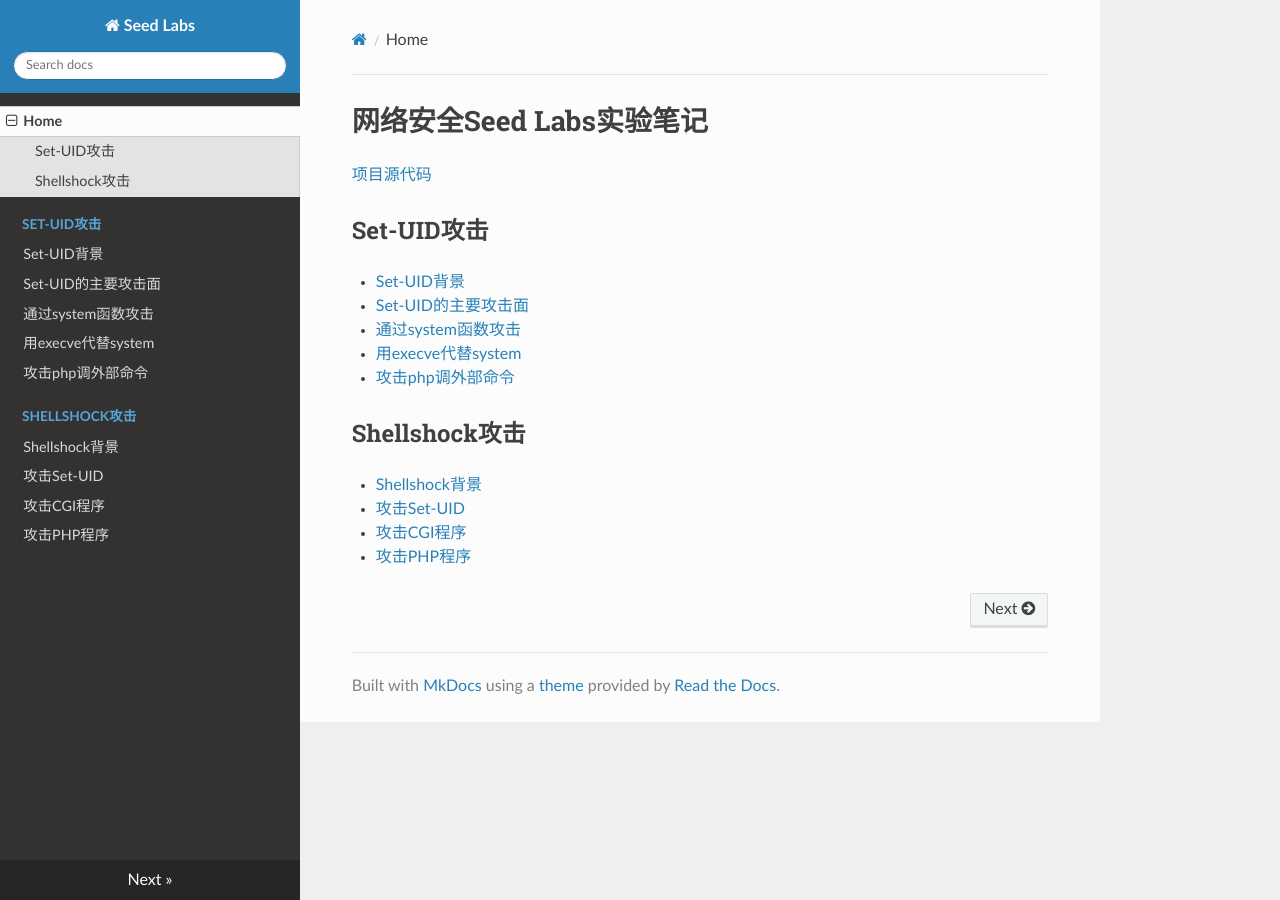
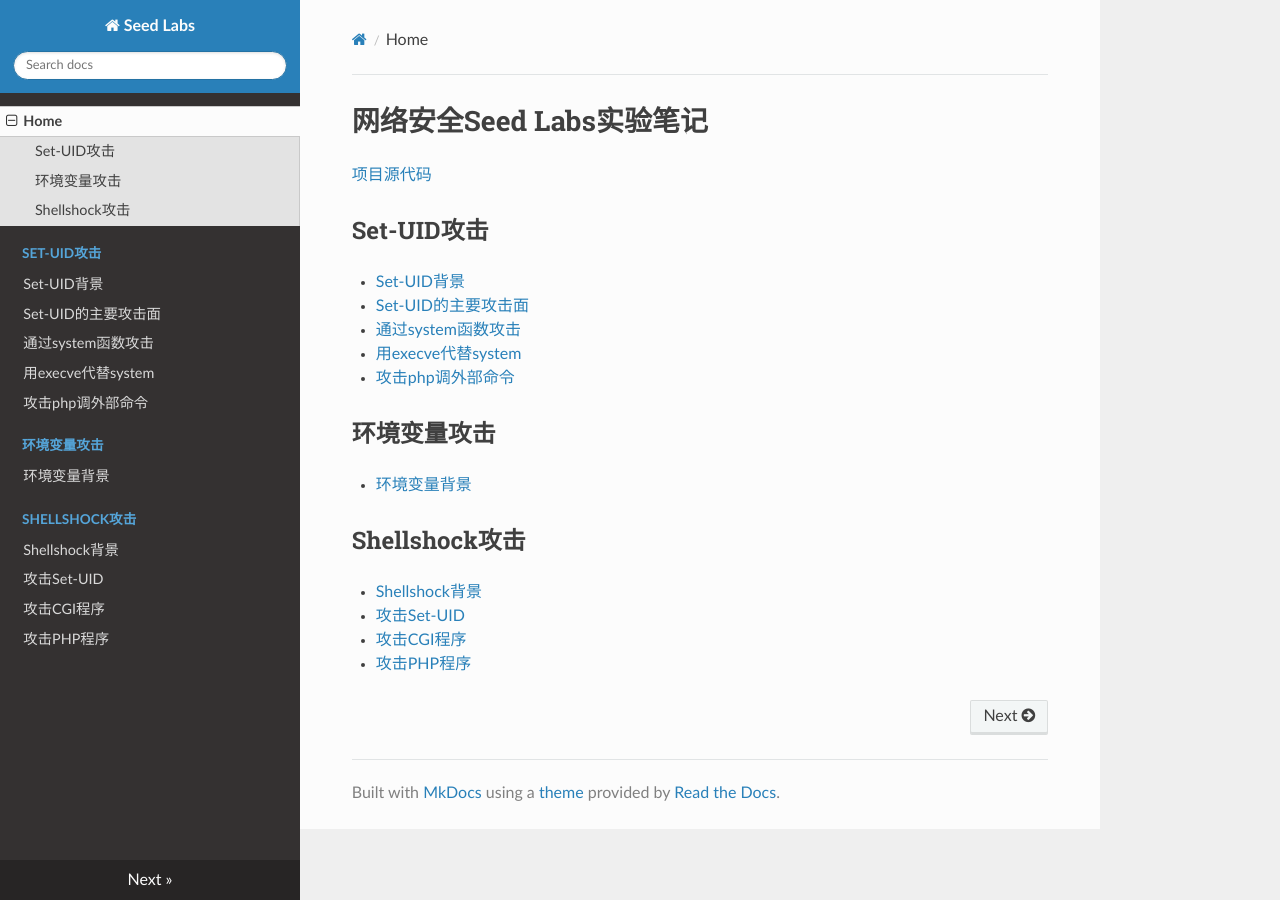
Before and after one commit to cc3213252/note-seed-labs, an MkDocs documentation site: the page built from docs/index.md, in a window 1280 px wide. Built offline with MkDocs 1.6.1, drawn with Linux system fonts in a browser that asks for light colours; nearby versions of some CDN libraries.

Commit message:
环境变量背景

```diff
--- a/docs/index.md
+++ b/docs/index.md
@@ -10,6 +10,10 @@
 * [用execve代替system](./setuid/use-execve.md)
 * [攻击php调外部命令](./setuid/attack-php.md)
 
+## 环境变量攻击
+
+* [环境变量背景](./env/background.md)
+
 ## Shellshock攻击
 
 * [Shellshock背景](./shellshock/background.md)
--- a/mkdocs.yml
+++ b/mkdocs.yml
@@ -7,6 +7,8 @@ nav:
         - 通过system函数攻击: setuid/attack-system.md
         - 用execve代替system: setuid/use-execve.md
         - 攻击php调外部命令: setuid/attack-php.md
+    - 环境变量攻击:
+          - 环境变量背景: env/background.md
     - Shellshock攻击:
         - Shellshock背景: shellshock/background.md
         - 攻击Set-UID: shellshock/attack-setuid.md
```
Also changed, not shown: docs/img/env-all.png (added), docs/img/env-environ.png (added), docs/img/env-envp.png (added), docs/img/env-new.png (added), docs/img/env-null.png (added), 1 other file.
